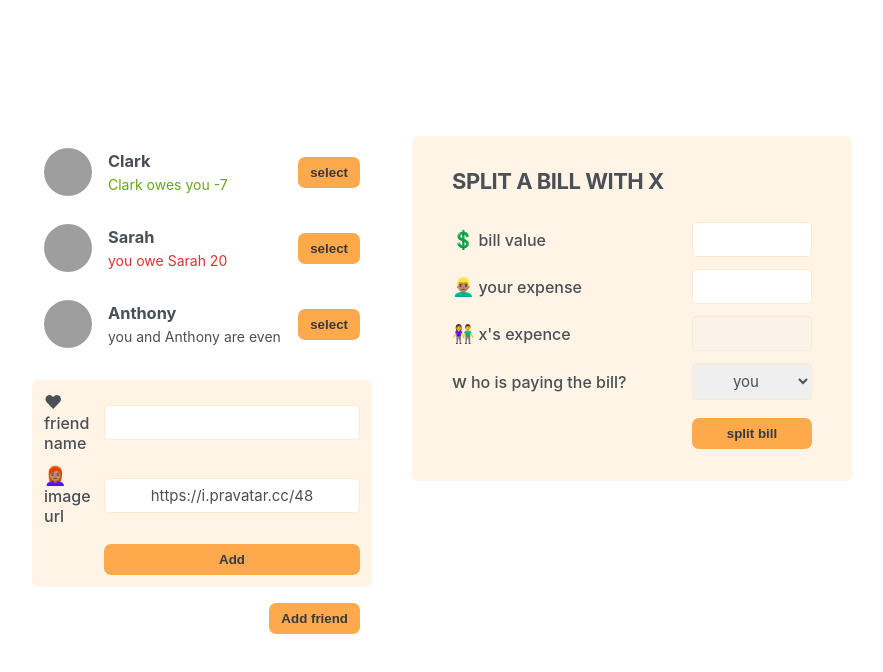
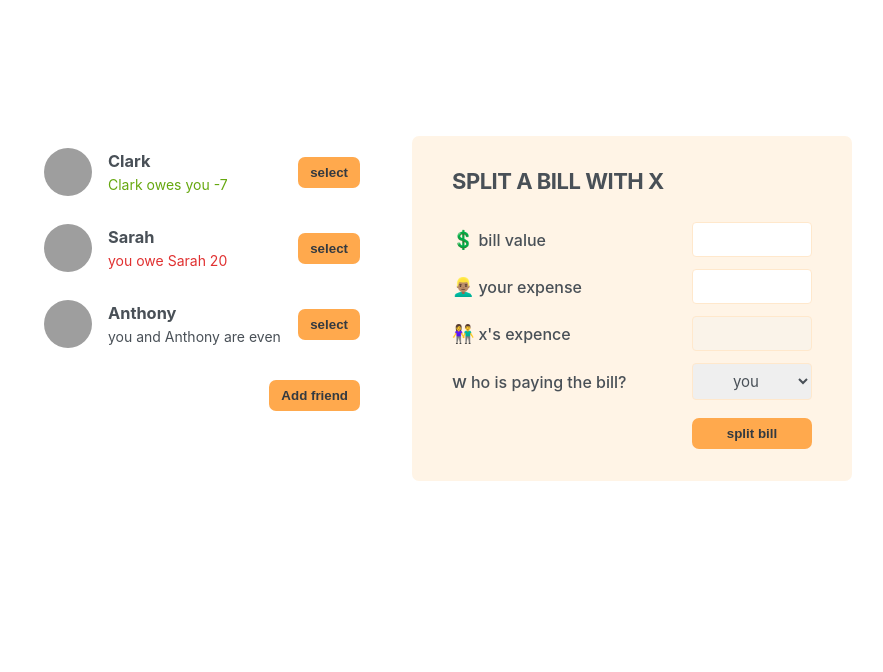
Before and after one commit to mojtabasharafiyeh/jonas-react-course, a React (Create React App) app: page / in a window 1280 px wide. Shown: the top 672 px of the page, without its empty margins (198-1081 px from the left). Built offline with nearby package versions, Linux system fonts and the light colour scheme; grey boxes are pictures that could not be loaded.

Commit message:
my implement

```diff
--- a/src/App.js
+++ b/src/App.js
@@ -25,15 +25,29 @@ export const initialFriends = [
 ]
 export default function App() {
   const [data, setData] = useState(initialFriends)
+  const [showForm, setShowform] = useState(false)
   function setdataHandler(dataPassed) {
     setData((data) => [...data, dataPassed])
+  }
+  function showFormHandler() {
+    setShowform(true)
+  }
+  function hideFormHandler() {
+    setShowform(false)
   }
   return (
     <div className='app'>
       <div className='sidebar'>
         <FriendList data={data} />
-        <AddFriend data={data} onsetdata={setdataHandler}></AddFriend>
-        <Button>Add friend</Button>
+        {showForm ? (
+          <>
+            {' '}
+            <AddFriend data={data} onsetdata={setdataHandler}></AddFriend>
+            <Button onclickButtonHandler={hideFormHandler}>close</Button>
+          </>
+        ) : (
+          <Button onclickButtonHandler={showFormHandler}>Add friend</Button>
+        )}
       </div>
       <FormSplitBill></FormSplitBill>
     </div>
--- a/src/Button.js
+++ b/src/Button.js
@@ -1,3 +1,7 @@
-export default function Button({ children }) {
-  return <button className='button'>{children}</button>
+export default function Button({ children, onclickButtonHandler }) {
+  return (
+    <button onClick={onclickButtonHandler} className='button'>
+      {children}
+    </button>
+  )
 }
```
